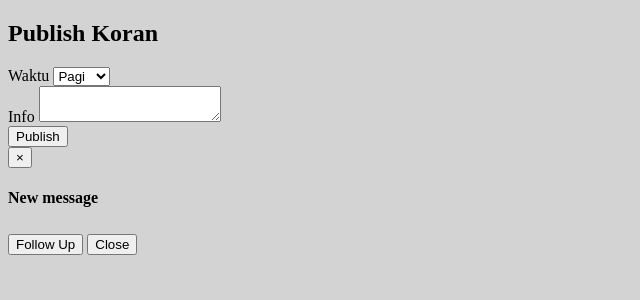
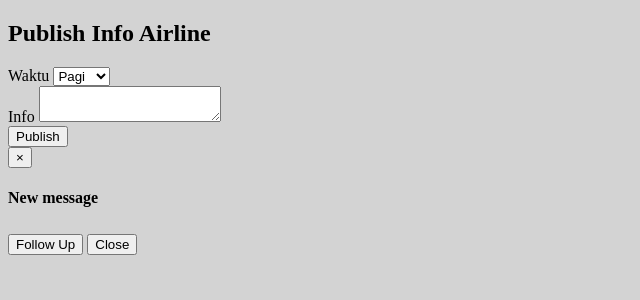
Before and after one commit to OfficePointer/office, a PHP site: the page made by appx/views/operational/create_info.php in a window 1280 px wide. Shown: the part 182-482 px from the top of the page, without its empty margins (0-640 px from the left). Run offline with PHP 8.4, Linux system fonts and the light colour scheme; the template is opened without the code that fills it, so the values that code supplies are empty.

Commit message:
update nama

```diff
--- a/appx/views/operational/create_info.php
+++ b/appx/views/operational/create_info.php
@@ -3,7 +3,7 @@
     <!-- Content Header (Page header) -->
     <section class="content-header">
       <h1>
-      Publish Koran
+      Publish Info Airline
       </h1>
     </section>
     <!-- Main content -->
```
